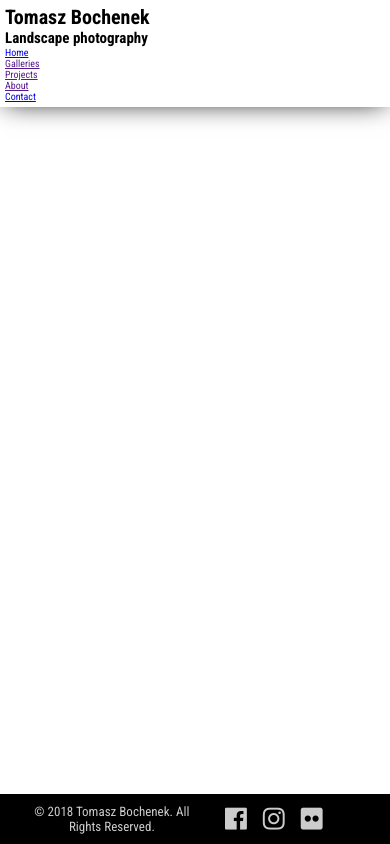
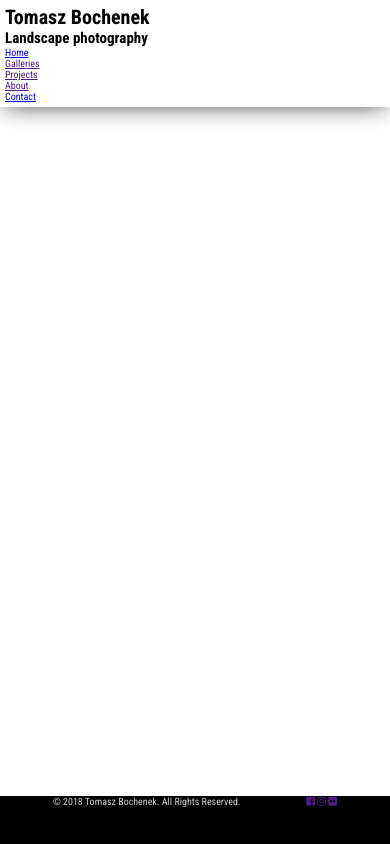
Before and after one commit to TomBisk/photofolio, a plain HTML site: page contact.html in a window 390 px wide. Drawn offline with nearby package versions, Linux system fonts and the light colour scheme.

Commit message:
Refactor/style: footer for mobile

```diff
--- a/css/main.css
+++ b/css/main.css
@@ -1,13 +1,12 @@
 * {
+	box-sizing: border-box;
 	margin: 0;
 	padding: 0;
-	box-sizing: border-box;
 }
 
 html {
 	height: 100%;
-	font-size: 62.5%;
-	/* 1rem = 10px */
+	font-size: 62.5%; /* 1rem = 10px */
 	font-family: 'Roboto Condensed', sans-serif;
 }
 
@@ -72,7 +71,6 @@ body {
 	color: #444;
 }
 
-
 .nav__link.nav__link--active {
 	color: #c30101;
 }
@@ -85,11 +83,11 @@ body {
 }
 
 .slider {
-	height: 100%;
 	position: relative;
 	display: flex;
 	justify-content: center;
 	align-items: center;
+	height: 100%;
 	overflow: hidden;
 }
 
@@ -114,46 +112,16 @@ body {
 .footer {
 	display: flex;
 	justify-content: space-around;
-	flex-basis: 5rem;
-	min-height: 5rem;
+	flex-basis: 6rem;
 	padding: 0 2rem;
 	color: #ccc;
 	background: #000;
 }
 
-.footer__copy {
-	flex-basis: 45%;
+.footer__text {
 	align-self: center;
-	text-align: center;
 	font-size: 1.3rem;
 }
-
-.footer__links {
-	display: flex;
-	align-self: center;
-	flex-basis: 40%;
-	font-size: 3rem;
-	text-align: right;
-}
-
-.footer__links a {
-	margin: 0.8rem;
-	font-size: 2.5rem;
-	color: #ccc;
-}
-
-.footer__links a:active {
-	color: #ccc;
-}
-
-.footer__links a:hover {
-	color: #ff0000;
-}
-
-.footer__links a:visited {
-	color: ;
-}
-
 
 /* ===== MEDIA MIN-WIDTH 598px ===== */
 
```
Also changed, not shown: index.html (+1 -8 lines).
